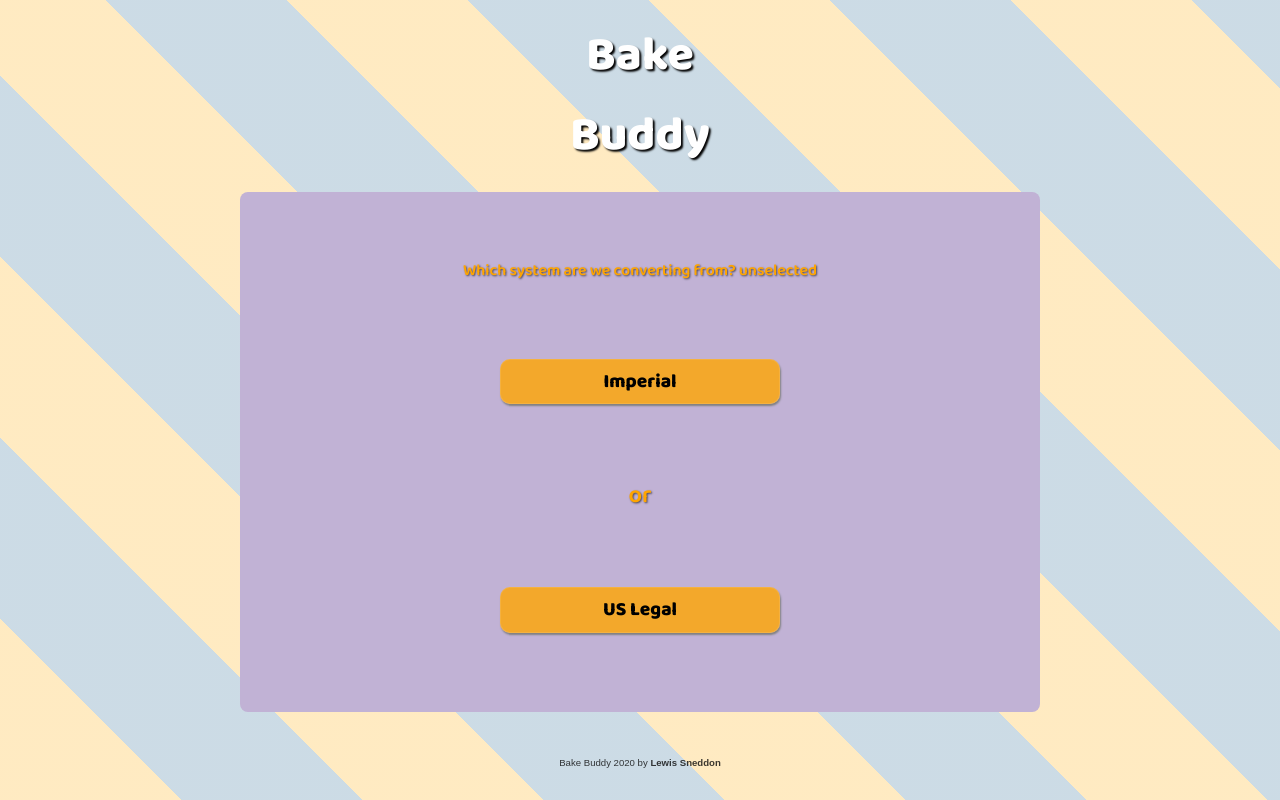
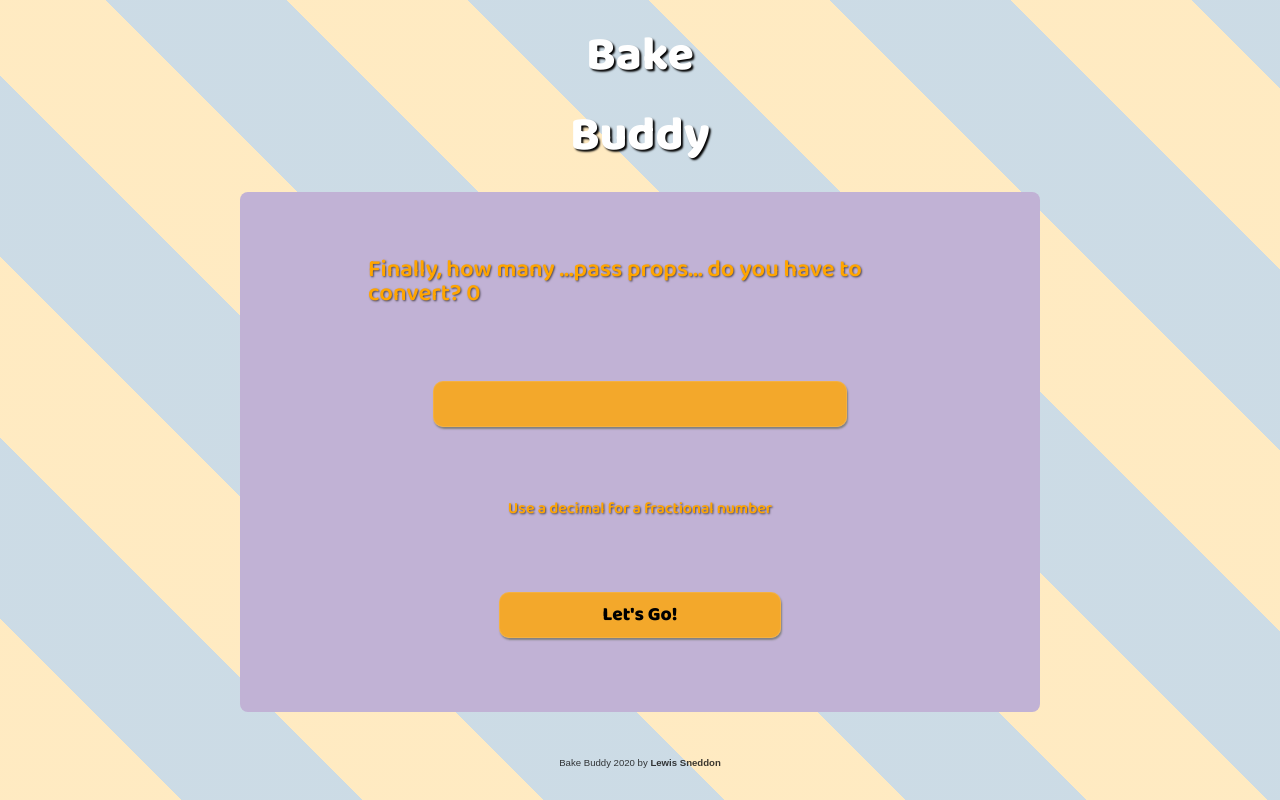
Before and after one commit to lsneddon-cmd/Baking_Conversions, a React (Create React App) app: page / in a window 1280 px wide. Built offline with nearby package versions, Linux system fonts and the light colour scheme.

Commit message:
value updates state

```diff
--- a/src/components/Window/Window.jsx
+++ b/src/components/Window/Window.jsx
@@ -7,7 +7,7 @@
 import Output from "../Windows/Output";
 
 const Window = () => {
-  const [currentWindow, setWindow] = useState("Toggle");
+  const [currentWindow, setWindow] = useState("Value");
 
   switch (currentWindow) {
     case "Ingredients":
--- a/src/components/Windows/Value.jsx
+++ b/src/components/Windows/Value.jsx
@@ -1,18 +1,22 @@
-import React from "react";
+import React, { useState } from "react";
 
-class Value extends React.Component {
-  render() {
+const Value = () => {
+
+  const [ amount, setAmount ] = useState(0);
+
   return (
     <div className="window-container">
       <p className="subheading">
-          Finally, how many ...JSX... do you have to convert?
+        Finally, how many ...pass props... do you have to convert? {amount}
       </p>
-        <input type="number" />
+      <input
+        type="number"
+        onChange={(event) => setAmount(event.target.value)}
+      />
       <p>Use a decimal for a fractional number</p>
       <button>Let's Go!</button>
     </div>
   );
-  }
-}
+};
 
 export default Value;
```
Also changed, not shown: src/components/Windows/Toggle.jsx (+3 -8 lines). Lines whose indentation alone changed are shown as unchanged.
